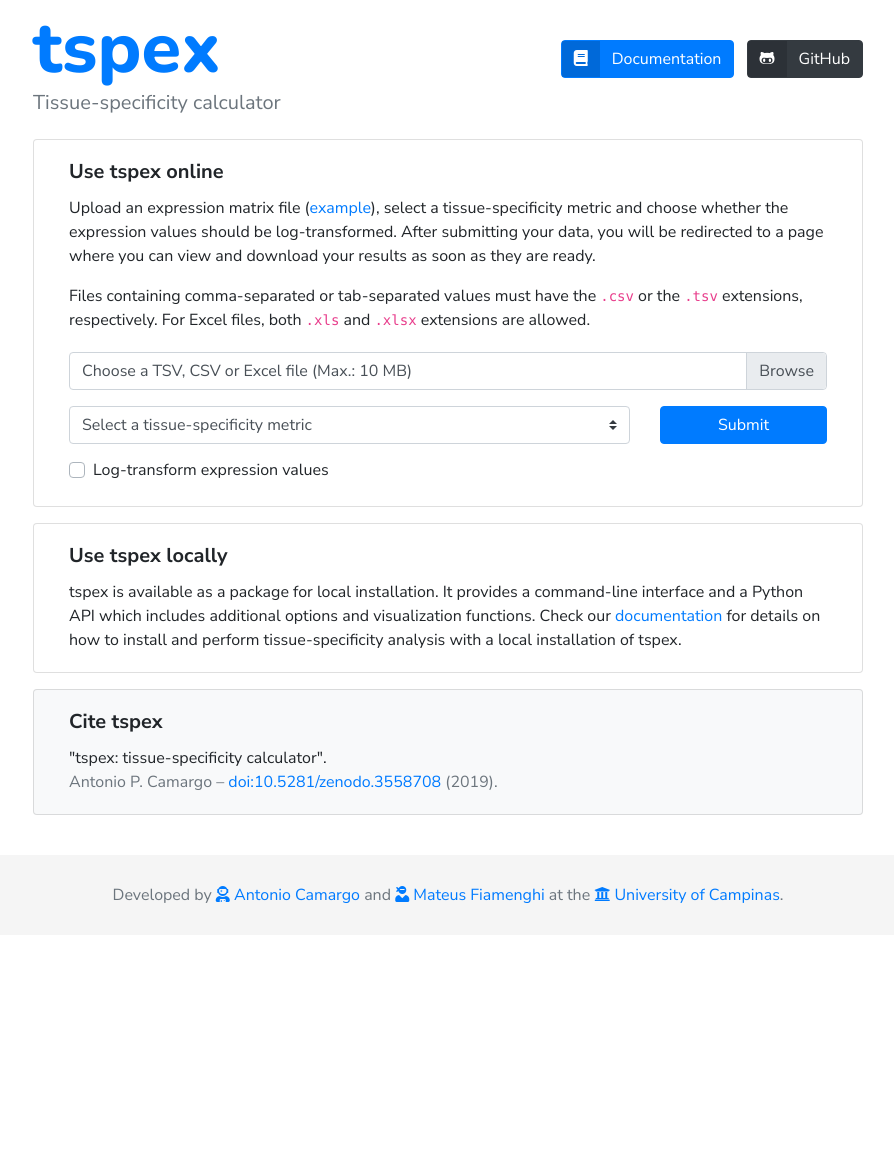
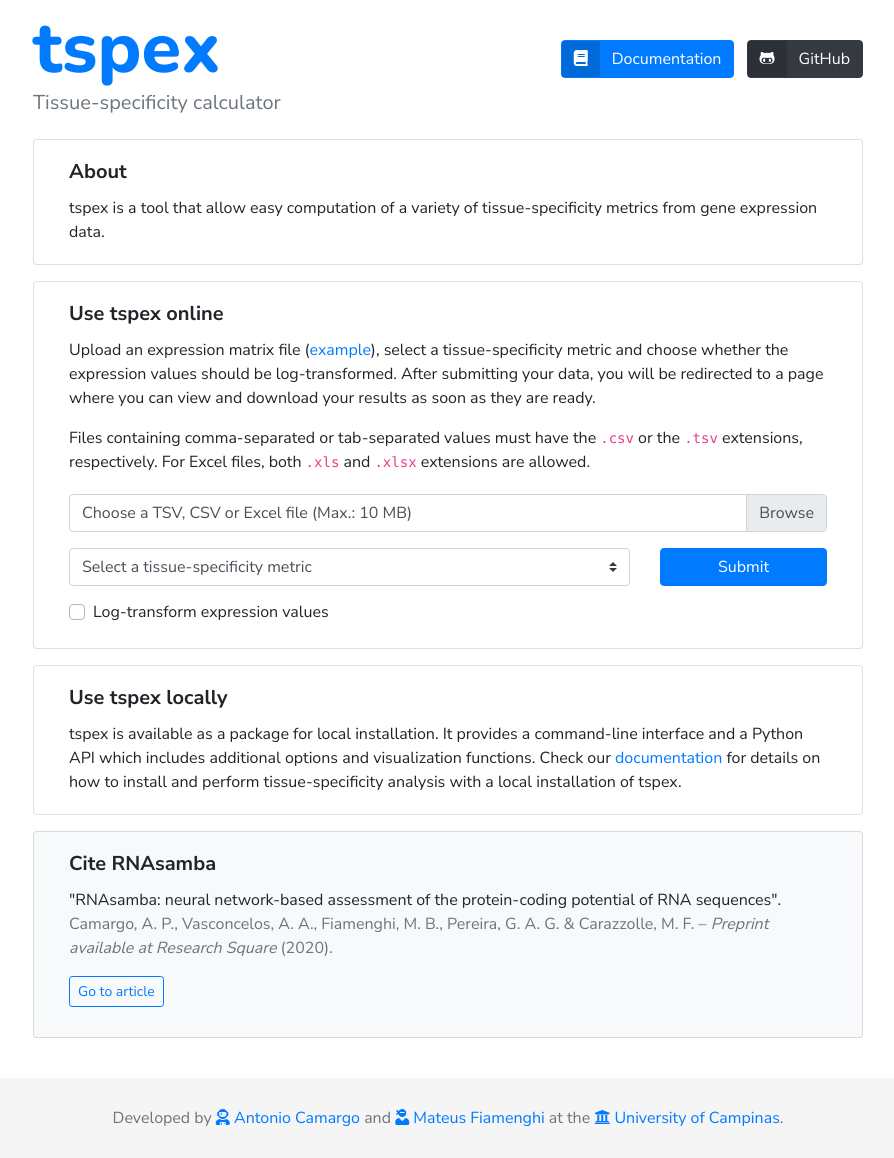
Before and after one commit to apcamargo/tspex-webapp, a Flask app: page / in a window 1280 px wide. Shown: the part 19-1177 px from the top of the page, without its empty margins (192-1086 px from the left). Before the commit the page ends 923 px from the top, so only its background shows below. Run offline with Flask 2, Linux system fonts and the light colour scheme; parts of the project's set-up code (start-up, migrations or seed data) failed here and were passed over; some libraries are stand-ins or nearby versions.

Commit message:
Add link to preprint

```diff
--- a/tspex-webapp/templates/index.html
+++ b/tspex-webapp/templates/index.html
@@ -1,6 +1,16 @@
 {% extends "layout.html" %}
 {% block content %}
 
+<!-- About card -->
+<div class="card col-12" style="margin-bottom:1rem">
+  <div class="card-body">
+    <h5 class="card-title">About</h5>
+    <p class="card-text">tspex is a tool that allow easy computation of a variety of tissue-specificity metrics from
+      gene expression data.</p>
+  </div>
+</div>
+
+<!-- File selection + Button -->
 <form class="needs-validation" method=post action="{{ url_for('index') }}" enctype=multipart/form-data novalidate
   style="flex-grow: 100;">
   <div class="card col-12" style="margin-bottom:1rem;">
@@ -56,6 +66,7 @@
     </div>
   </div>
 </form>
+
 <!-- Installation card -->
 <div class="card col-12" style="margin-bottom:1rem">
   <div class="card-body">
@@ -66,13 +77,18 @@
       perform tissue-specificity analysis with a local installation of tspex.</p>
   </div>
 </div>
+
 <!-- Citation card -->
 <div class="card bg-light col-12" style="margin-bottom:1rem">
   <div class="card-body">
-    <h5 class="card-title">Cite tspex</h5>
-    <p class="card-text" style="margin: 0px;">"tspex: tissue-specificity calculator".</p>
-    <p class="card-text text-muted">Antonio P. Camargo &ndash; <a
-        href="https://doi.org/10.5281/zenodo.3558708">doi:10.5281/zenodo.3558708</a> (2019).</p>
+    <h5 class="card-title">Cite RNAsamba</h5>
+    <p class="card-text" style="margin: 0px;">"RNAsamba: neural network-based assessment of the protein-coding
+      potential of RNA sequences".</p>
+    <p class="card-text text-muted">Camargo, A. P., Vasconcelos, A. A., Fiamenghi, M. B., Pereira, G. A. G. &
+      Carazzolle, M. F. &ndash;
+      <em>Preprint available at Research Square</em> (2020).</p>
+    <a class="btn btn-outline-primary btn-sm mr-2" role="button"
+      href="https://www.researchsquare.com/article/rs-51998/v1">Go to article</a>
   </div>
 </div>
 
```
